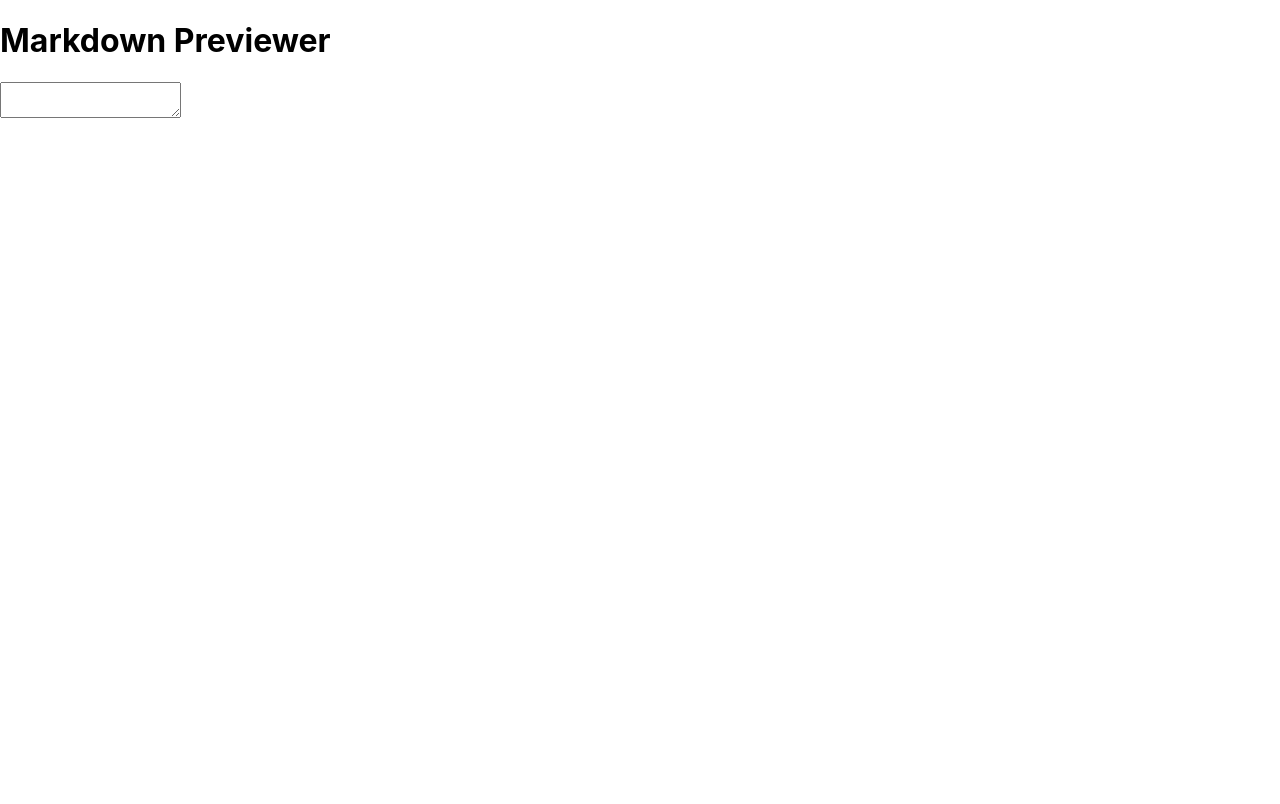
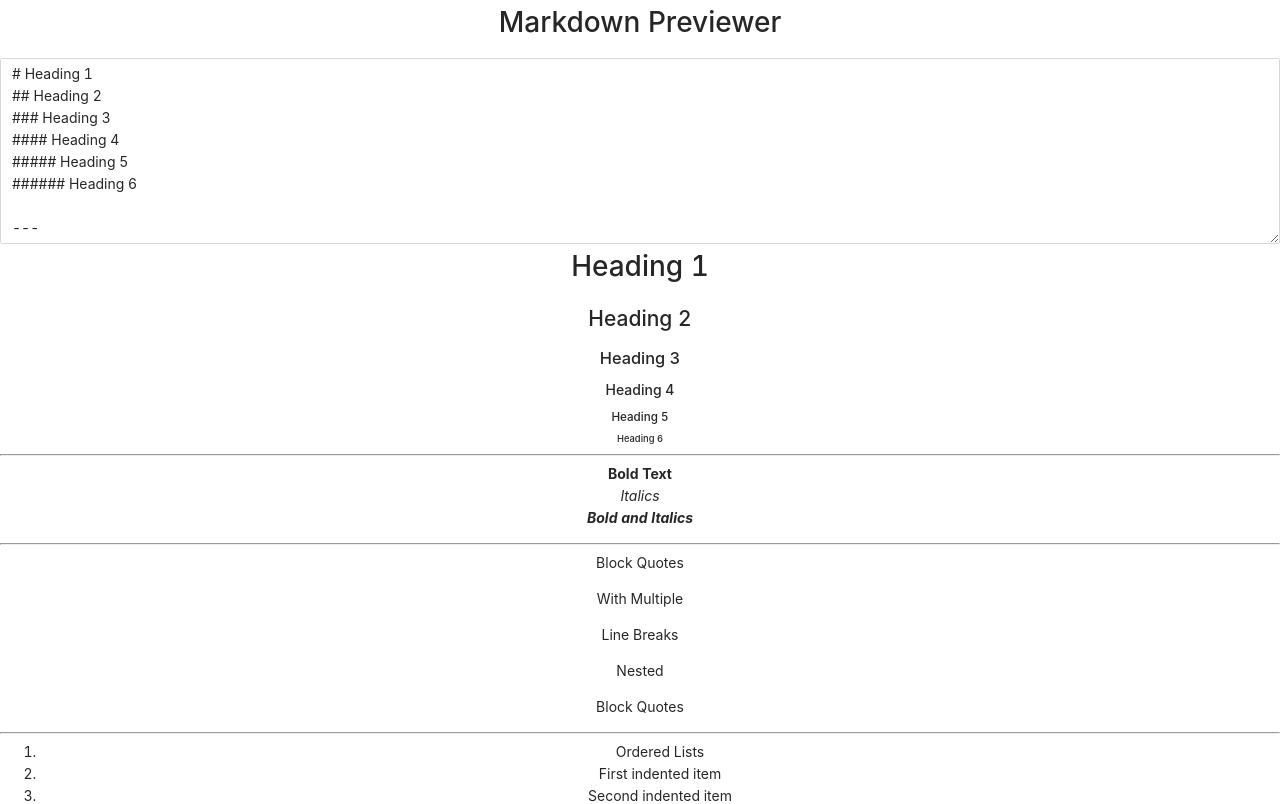
Before and after one commit to AlfonsoJavariz/previsualizador-de-markdown, a React (Create React App) app: page / in a window 1280 px wide. Shown: the top 804 px of the page. Built offline with nearby package versions, Linux system fonts and the light colour scheme.

Commit message:
Replace insane with DOMPurify, add antd dependency, and set a default text value for the textarea field

```diff
--- a/package.json
+++ b/package.json
@@ -6,12 +6,14 @@
     "@testing-library/jest-dom": "^4.2.4",
     "@testing-library/react": "^9.5.0",
     "@testing-library/user-event": "^7.2.1",
+    "@types/dompurify": "^2.0.2",
     "@types/jest": "^24.9.1",
     "@types/marked": "^1.1.0",
     "@types/node": "^12.12.47",
     "@types/react": "^16.9.41",
     "@types/react-dom": "^16.9.8",
-    "insane": "^2.6.2",
+    "antd": "^4.4.1",
+    "dompurify": "^2.0.12",
     "marked": "^1.1.0",
     "react": "^16.13.1",
     "react-dom": "^16.13.1",
--- /dev/null
+++ b/src/App.css
@@ -0,0 +1,5 @@
+@import "~antd/dist/antd.css";
+
+.App {
+  text-align: center;
+}
--- a/src/App.tsx
+++ b/src/App.tsx
@@ -1,8 +1,13 @@
 import React, { useState, ChangeEvent } from "react";
 import marked from "marked";
+import DOMPurify from "dompurify";
+import { Input } from "antd";
 
-const App = () => {
-  const [text, setText] = useState<string>("");
+import { defaultText } from "./data/defaultText";
+import "./App.css";
+
+const App: React.FC = () => {
+  const [text, setText] = useState<string>(defaultText);
 
   const handleChange = (event: ChangeEvent<HTMLTextAreaElement>) => {
     setText(event.currentTarget.value);
@@ -11,13 +16,18 @@ const App = () => {
   marked.setOptions({ breaks: true });
 
   return (
-    <div>
+    <div className="App">
       <h1>Markdown Previewer</h1>
-      <textarea id="editor" value={text} onChange={handleChange} />
+      <Input.TextArea
+        rows={8}
+        id="editor"
+        value={text}
+        onChange={handleChange}
+      />
 
       <div
         id="preview"
-        dangerouslySetInnerHTML={{ __html: marked(text) }}
+        dangerouslySetInnerHTML={{ __html: DOMPurify.sanitize(marked(text)) }}
       ></div>
     </div>
   );
--- /dev/null
+++ b/src/data/defaultText.ts
@@ -0,0 +1,53 @@
+export const defaultText: string = `# Heading 1
+## Heading 2
+### Heading 3
+#### Heading 4
+##### Heading 5
+###### Heading 6
+
+---
+
+**Bold Text**
+*Italics*
+***Bold and Italics***
+
+---
+
+> Block Quotes
+>
+> With Multiple
+>
+> Line Breaks
+
+> Nested
+>> Block Quotes
+
+---
+
+1. Ordered Lists
+  1. First indented item
+  2. Second indented item
+
+- Unordered Lists
+  - First indented item
+  - Second indented item
+
+---
+
+\`Single Line Code\`
+
+\`\`\`
+Multiple
+Line
+Code
+\`\`\`
+
+---
+
+Hyperlink [here](https://github.com/javavick)
+Email <fake@example.com>
+
+---
+
+![React Logo](https://miro.medium.com/max/256/1*gGh9I9ju9w4lXhmWoG2fXA.png)
+`;
```
Also changed, not shown: 1 other file (tests, documents, lock files or other folders).
